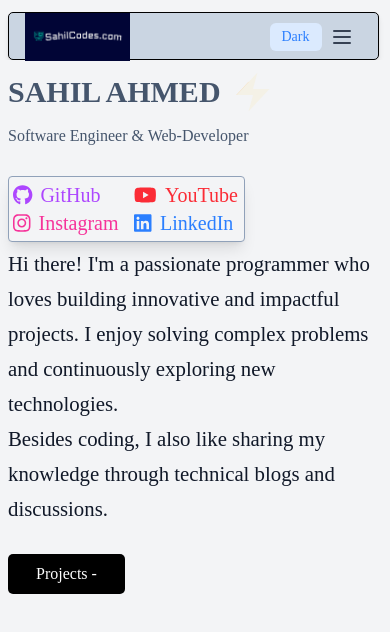
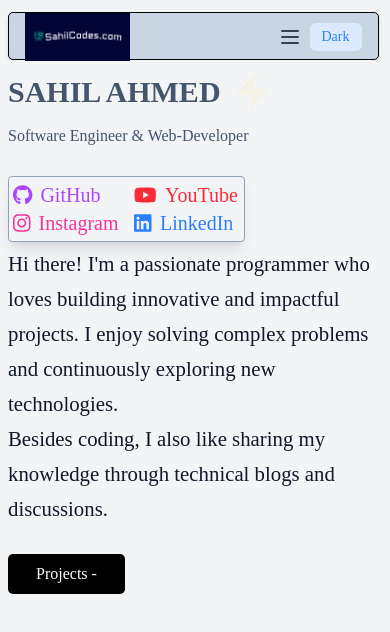
Before and after one commit to SAHIL-AHMED5498/MyWebsite2, a React (Vite) app: page / in a window 390 px wide. Shown: the top 632 px of the page. Built offline with nearby package versions, Linux system fonts and the light colour scheme; a web font is replaced by a local one.

Commit message:
fixed bugs

```diff
--- a/src/components/Navbar.jsx
+++ b/src/components/Navbar.jsx
@@ -29,21 +29,26 @@
           <li><Link to="/contact" className="text-gray-700 dark:text-gray-300 hover:font-bold cursor-pointer transition-all duration-200">Contact</Link></li>
         </ul>
 
-        {/* Dark Mode Toggle */}
+
+
+        {/* Mobile Menu Button */}
+        <button
+          onClick={() => setMenuOpen(!menuOpen)}
+          className="md:hidden p-2 rounded-md text-gray-700 dark:text-gray-300 ml-auto"
+        >
+          {menuOpen ? <X size={24} /> : <Menu size={24} />}
+        </button>
+
+              {/* Dark Mode Toggle */}
         <button
           onClick={() => setDarkMode(!darkMode)}
-          className="ml-auto px-3 py-1 bg-blue-100 text-blue-500 rounded-md dark:bg-gray-700 dark:text-gray-200 active:scale-95 text-sm "
+          className="md:ml-auto px-3 py-1 bg-blue-100 text-blue-500 rounded-md dark:bg-gray-700 dark:text-gray-200 active:scale-95 text-sm "
         >
           {darkMode ? "Light" : "Dark"}
         </button>
 
-        {/* Mobile Menu Button */}
-        <button
-          onClick={() => setMenuOpen(!menuOpen)}
-          className="md:hidden p-2 rounded-md text-gray-700 dark:text-gray-300"
-        >
-          {menuOpen ? <X size={24} /> : <Menu size={24} />}
-        </button>
+
+
       </div>
 
       {/* Mobile Menu */}
@@ -59,6 +64,9 @@
           <li><Link to="/contact" className="text-gray-700 dark:text-gray-300 block py-1" onClick={() => setMenuOpen(false)}>Contact</Link></li>
         </ul>
       </div>
+
+
+
     </nav>
   );
 };
--- a/src/components/Snowfall.jsx
+++ b/src/components/Snowfall.jsx
@@ -43,7 +43,7 @@
     setTimeout(() => {
       snowfallActive = false;
       clearInterval(interval);
-    }, 2000);
+    }, 1000);
 
     return () => clearInterval(interval);
   }, []);
```
